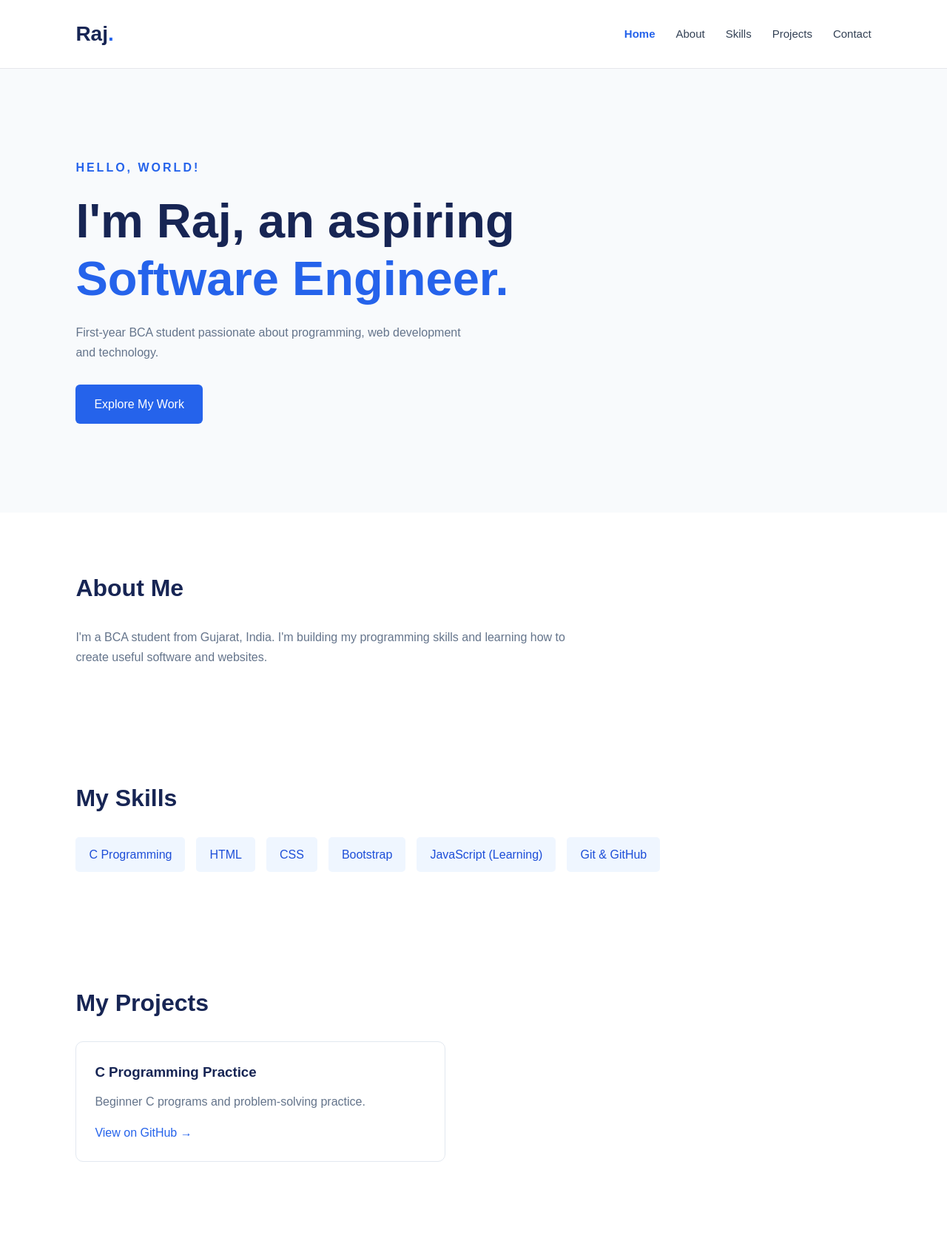
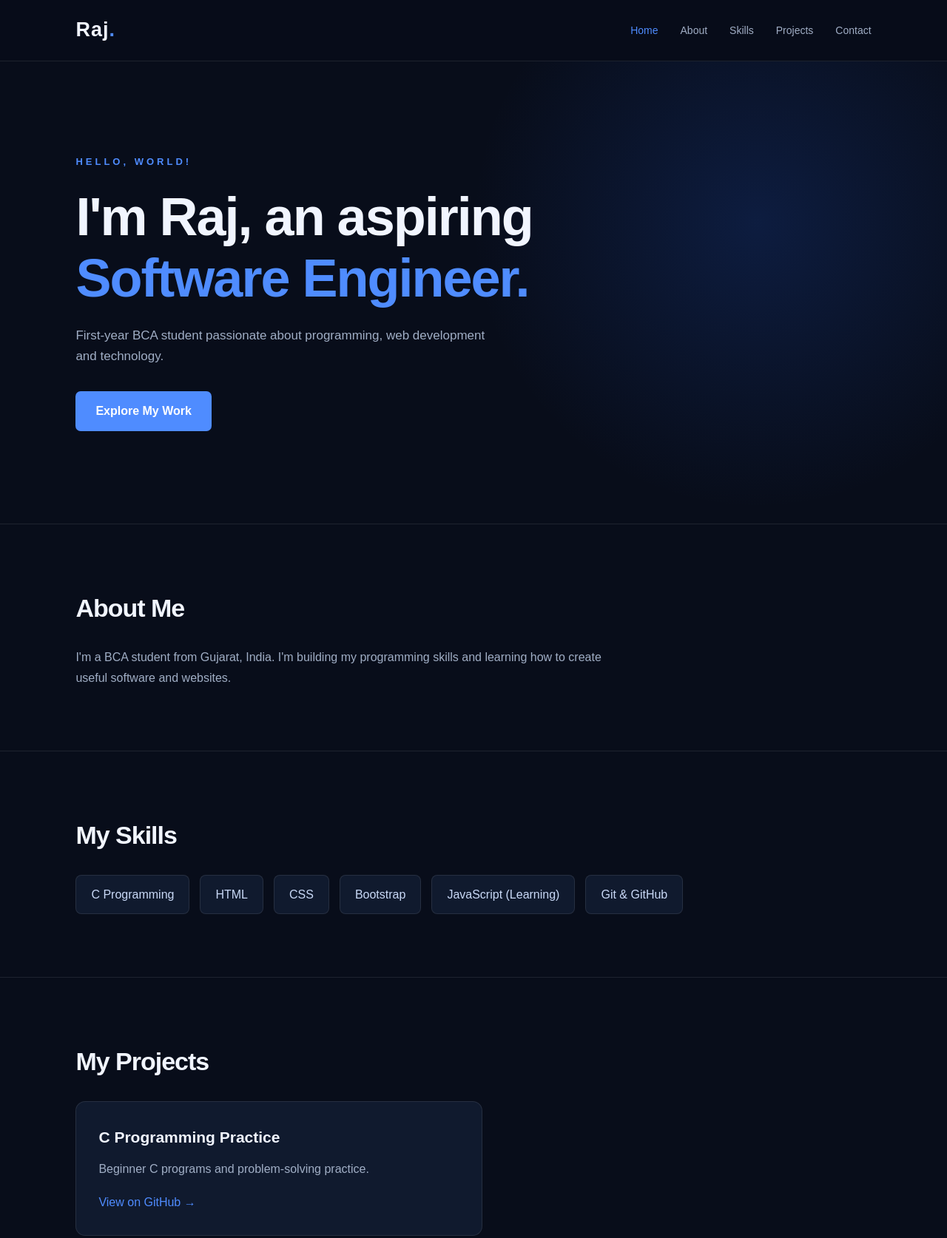
Before and after one commit to RajZinzuwadia/HTML-CSS-project, a plain HTML site: page index.html in a window 1280 px wide. Shown: the top 1674 px of the page at 74% size. Drawn offline with Linux system fonts and the light colour scheme.

Commit message:
Refactor CSS for theme variables and layout
Updated CSS variables and styles for improved theming and layout adjustments.

```diff
--- a/style.css
+++ b/style.css
@@ -1,22 +1,46 @@
-/* Basic Setup */
+
+/* =================================
+   PREMIUM DEVELOPER PORTFOLIO
+================================= */
+
+:root {
+    --bg: #080d1a;
+    --surface: #101a2e;
+    --surface-light: #16233b;
+    --primary: #4f8cff;
+    --text: #f1f5ff;
+    --muted: #a0aec5;
+    --border: rgba(255,255,255,0.09);
+}
+
 * {
     margin: 0;
     padding: 0;
     box-sizing: border-box;
+}
+
+html {
     scroll-behavior: smooth;
+    scroll-padding-top: 90px;
 }
 
 body {
     font-family: Arial, sans-serif;
-    background: #ffffff;
-    color: #172554;
+    background: var(--bg);
+    color: var(--text);
     line-height: 1.7;
 }
 
-/* Navigation */
+/* NAVIGATION */
+
 header {
-    padding: 22px 8%;
-    border-bottom: 1px solid #e5e7eb;
+    position: sticky;
+    top: 0;
+    z-index: 1000;
+    padding: 18px 8%;
+    background: rgba(8,13,26,0.9);
+    backdrop-filter: blur(15px);
+    border-bottom: 1px solid var(--border);
 }
 
 nav {
@@ -26,225 +50,208 @@ nav {
 }
 
 nav h2 {
-    font-size: 28px;
+    font-size: 27px;
+    letter-spacing: 1px;
 }
 
 nav h2 span {
-    color: #2563eb;
+    color: var(--primary);
 }
 
 nav ul {
     display: flex;
     list-style: none;
-    gap: 28px;
+    gap: 30px;
 }
 
 nav a {
+    color: var(--muted);
     text-decoration: none;
-    color: #334155;
-    font-size: 15px;
+    font-size: 14px;
+    transition: 0.3s;
 }
 
-nav a:hover {
-    color: #2563eb;
+nav a:hover,
+nav a.active {
+    color: var(--primary);
 }
 
-/* Hero Section */
+/* HERO SECTION */
+
 .hero {
-    padding: 120px 8%;
-    background: #f8fafc;
+    min-height: 570px;
+    padding: 125px 8%;
+    display: flex;
+    flex-direction: column;
+    justify-content: center;
+    background:
+        radial-gradient(circle at 80% 35%,
+        rgba(37,99,235,0.18), transparent 35%),
+        var(--bg);
 }
 
 .tag {
-    color: #2563eb;
+    color: var(--primary);
+    font-size: 13px;
     font-weight: bold;
-    letter-spacing: 3px;
+    letter-spacing: 4px;
 }
 
 .hero h1 {
-    font-size: clamp(38px, 6vw, 65px);
-    line-height: 1.2;
-    margin: 20px 0;
+    font-size: clamp(40px, 6vw, 72px);
+    line-height: 1.15;
+    margin: 22px 0;
+    letter-spacing: -2px;
 }
 
 .hero h1 span {
-    color: #2563eb;
+    color: var(--primary);
 }
 
 .intro {
-    max-width: 550px;
-    color: #64748b;
-    margin-bottom: 30px;
+    max-width: 560px;
+    color: var(--muted);
+    margin-bottom: 32px;
+    font-size: 17px;
 }
 
 .btn {
     display: inline-block;
-    background: #2563eb;
+    width: fit-content;
+    padding: 13px 27px;
+    border-radius: 7px;
+    background: var(--primary);
     color: white;
-    padding: 13px 25px;
-    border-radius: 6px;
     text-decoration: none;
+    font-weight: bold;
+    transition: 0.3s;
 }
 
 .btn:hover {
-    background: #1d4ed8;
+    transform: translateY(-4px);
+    box-shadow: 0 10px 30px rgba(79,140,255,0.25);
+    background: #3478f6;
 }
 
-/* General Sections */
+/* GENERAL SECTIONS */
+
 section:not(.hero) {
-    padding: 75px 8%;
+    padding: 85px 8%;
+    border-top: 1px solid var(--border);
 }
 
 section h2 {
-    font-size: 32px;
-    margin-bottom: 25px;
+    font-size: 34px;
+    margin-bottom: 24px;
+    letter-spacing: -1px;
 }
 
 #about p {
-    max-width: 700px;
-    color: #64748b;
+    max-width: 720px;
+    color: var(--muted);
+    font-size: 16px;
 }
 
-/* Skills */
+/* SKILLS */
+
 .skills {
     display: flex;
     flex-wrap: wrap;
-    gap: 15px;
+    gap: 14px;
 }
 
 .skills span {
-    background: #eff6ff;
-    color: #1d4ed8;
-    padding: 10px 18px;
-    border-radius: 5px;
+    background: var(--surface);
+    border: 1px solid var(--border);
+    color: #c9d9f7;
+    padding: 12px 20px;
+    border-radius: 8px;
+    transition: 0.3s;
 }
 
-/* Projects */
+.skills span:hover {
+    border-color: var(--primary);
+    transform: translateY(-4px);
+}
+
+/* PROJECTS */
+
 .project {
-    max-width: 500px;
-    padding: 25px;
-    border: 1px solid #e2e8f0;
-    border-radius: 10px;
+    max-width: 550px;
+    padding: 30px;
+    background: var(--surface);
+    border: 1px solid var(--border);
+    border-radius: 13px;
+    transition: 0.3s;
+}
+
+.project:hover {
+    transform: translateY(-6px);
+    border-color: var(--primary);
+    box-shadow: 0 15px 40px rgba(0,0,0,0.2);
 }
 
 .project h3 {
-    margin-bottom: 10px;
+    font-size: 21px;
+    margin-bottom: 12px;
 }
 
 .project p {
-    color: #64748b;
-    margin-bottom: 15px;
+    color: var(--muted);
+    margin-bottom: 18px;
 }
 
 .project a,
 #contact a {
-    color: #2563eb;
+    color: var(--primary);
     text-decoration: none;
-    margin-right: 18px;
+    margin-right: 20px;
+    transition: 0.3s;
 }
 
-/* Footer */
-footer {
-    text-align: center;
-    padding: 25px;
-    background: #172554;
+.project a:hover,
+#contact a:hover {
     color: white;
 }
 
-/* Mobile Responsive */
-@media (max-width: 700px) {
-    header {
-        padding: 18px 5%;
-    }
+/* CONTACT */
 
-    nav {
-        align-items: flex-start;
-        gap: 15px;
-        flex-direction: column;
-    }
-
-    nav ul {
-        flex-wrap: wrap;
-        gap: 12px;
-    }
-
-    .hero {
-        padding: 80px 6%;
-    }
-
-    section:not(.hero) {
-        padding: 55px 6%;
-    }
+#contact {
+    background: var(--surface);
 }
 
-/* Professional Website Improvements */
-
-/* Smooth Scrolling */
-html {
-    scroll-behavior: smooth;
-    scroll-padding-top: 90px;
+#contact a {
+    display: inline-block;
+    margin-top: 10px;
 }
 
-/* Sticky Navigation */
-header,
-.header {
-    position: sticky;
-    top: 0;
-    z-index: 1000;
-    background: rgba(255, 255, 255, 0.96);
-    backdrop-filter: blur(10px);
+/* FOOTER */
+
+footer {
+    text-align: center;
+    padding: 28px;
+    background: #060a14;
+    color: var(--muted);
+    border-top: 1px solid var(--border);
+    font-size: 14px;
 }
 
-/* Navigation Hover */
-nav a {
-    transition: color 0.3s ease;
+/* SCROLL REVEAL */
+
+.reveal {
+    opacity: 0;
+    transform: translateY(30px);
+    transition: opacity 0.8s ease,
+                transform 0.8s ease;
 }
 
-nav a:hover {
-    color: #2563eb;
+.reveal.show {
+    opacity: 1;
+    transform: translateY(0);
 }
 
-/* Button Animation */
-.btn {
-    transition: all 0.3s ease;
-}
+/* ACCESSIBILITY */
 
-.btn:hover {
-    transform: translateY(-4px);
-    box-shadow: 0 8px 20px rgba(37, 99, 235, 0.2);
-}
-
-/* Card Hover */
-.card {
-    transition: transform 0.3s ease,
-                box-shadow 0.3s ease;
-}
-
-.card:hover {
-    transform: translateY(-7px);
-    box-shadow: 0 12px 30px rgba(15, 23, 42, 0.08);
-}
-
-/* Project Hover */
-.project-card a {
-    transition: color 0.3s ease;
-}
-
-.project-card a:hover {
-    color: #1d4ed8;
-}
-
-/* Contact Hover */
-.contact-links a {
-    display: inline-block;
-    transition: transform 0.3s ease;
-}
-
-.contact-links a:hover {
-    transform: translateY(-3px);
-}
-
-/* Accessibility */
 @media (prefers-reduced-motion: reduce) {
     html {
         scroll-behavior: auto;
@@ -253,36 +260,48 @@ nav a:hover {
     *,
     *::before,
     *::after {
-        transition-duration: 0.01ms !important;
+        animation: none !important;
+        transition: none !important;
+    }
+
+    .reveal {
+        opacity: 1;
+        transform: none;
     }
 }
 
-/* JavaScript Scroll Reveal Animation */
+/* MOBILE RESPONSIVE */
 
-.reveal {
-    opacity: 0;
-    transform: translateY(35px);
-    transition: opacity 0.8s ease, transform 0.8s ease;
-}
+@media (max-width: 700px) {
+    header {
+        padding: 16px 5%;
+    }
 
-.reveal.show {
-    opacity: 1;
-    transform: translateY(0);
-}
+    nav {
+        flex-direction: column;
+        align-items: flex-start;
+        gap: 13px;
+    }
 
-/* Active Navigation Link */
+    nav ul {
+        flex-wrap: wrap;
+        gap: 15px;
+    }
 
-nav ul li a.active {
-    color: #2563eb;
-    font-weight: bold;
-}
+    .hero {
+        min-height: 480px;
+        padding: 85px 6%;
+    }
 
-/* Accessibility: Reduce Motion */
+    .hero h1 {
+        font-size: 42px;
+    }
 
-@media (prefers-reduced-motion: reduce) {
-    .reveal {
-        opacity: 1;
-        transform: none;
-        transition: none;
+    section:not(.hero) {
+        padding: 60px 6%;
+    }
+
+    section h2 {
+        font-size: 29px;
     }
 }
```
